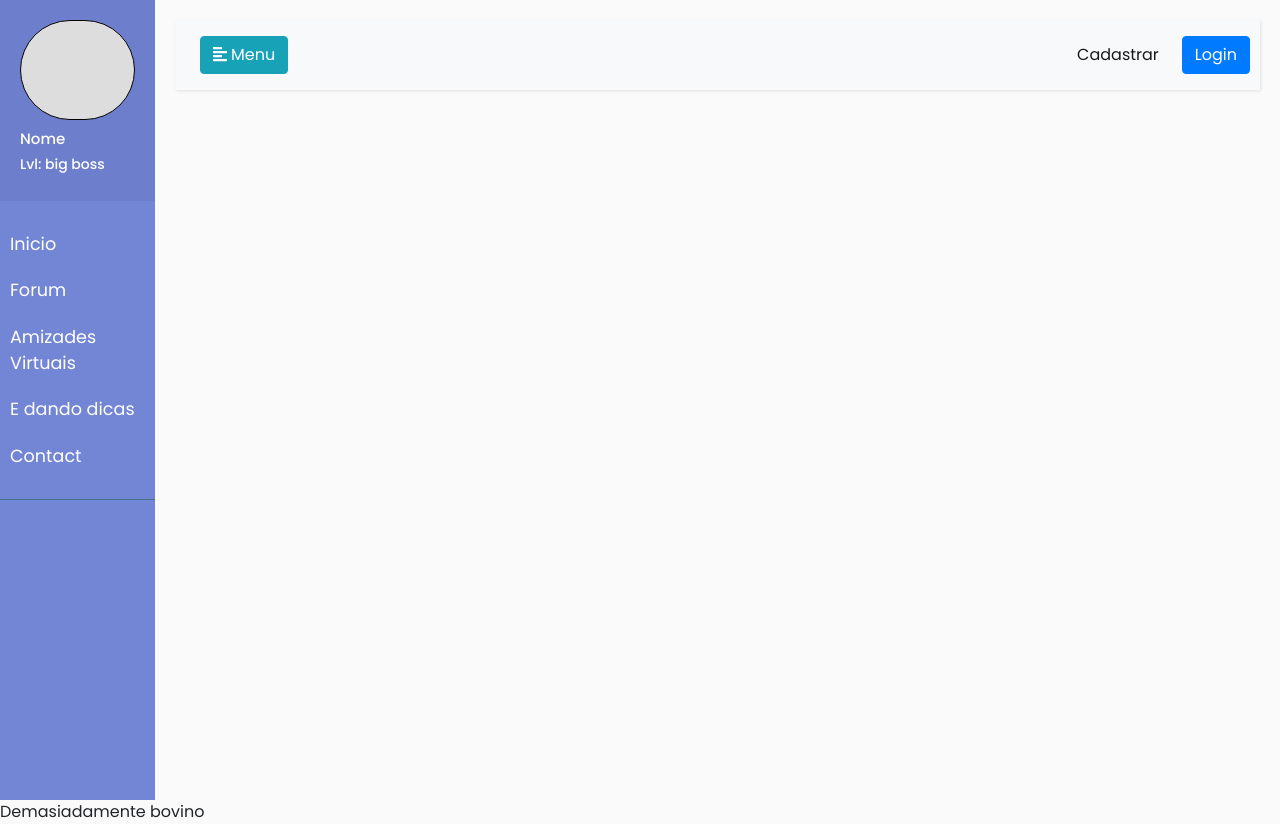
After one commit to pescaecia/All, a PHP site: page /menu/menuAdm.php in a window 1280 px wide. The commit adds this page. Run offline with PHP 8.4, Linux system fonts and the light colour scheme; some libraries are stand-ins or nearby versions.

```diff
--- a/EstiloEtc.css
+++ b/EstiloEtc.css
@@ -168,6 +168,16 @@ a.article:hover {
     }
 }
 
-/* ---------------------------------------------------
-    Cadastrar.php
------------------------------------------------------ */
+#imagem {
+    border: 0.5pt solid black;
+    background-color: #ddd;
+    border-radius: 100px;
+    height: 100px;
+}
+#nome {
+    margin-top: 10px;
+    font-size: 15px;
+}
+#lvl {
+    font-size: 14px;
+}
--- a/Redirecionar.php
+++ b/Redirecionar.php
@@ -2,7 +2,7 @@
 include './Login/Autenticacao.php';
 
     IF(isMyType('A')){
-        echo "homem vinizo fodase";
+        header("Location: menu/menuAdm.php");
     }
     IF(isMyType('U')){
         echo "Vinizo gado";
--- /dev/null
+++ b/menu/menuAdm.php
@@ -0,0 +1,129 @@
+<html>
+    <head>
+        <link rel="stylesheet" href="https://stackpath.bootstrapcdn.com/bootstrap/4.1.0/css/bootstrap.min.css" integrity="sha384-9gVQ4dYFwwWSjIDZnLEWnxCjeSWFphJiwGPXr1jddIhOegiu1FwO5qRGvFXOdJZ4" crossorigin="anonymous">
+        <script defer src="https://use.fontawesome.com/releases/v5.0.13/js/solid.js" integrity="sha384-tzzSw1/Vo+0N5UhStP3bvwWPq+uvzCMfrN1fEFe+xBmv1C/AtVX5K0uZtmcHitFZ" crossorigin="anonymous"></script>
+        <script defer src="https://use.fontawesome.com/releases/v5.0.13/js/fontawesome.js" integrity="sha384-6OIrr52G08NpOFSZdxxz1xdNSndlD4vdcf/q2myIUVO0VsqaGHJsB0RaBE01VTOY" crossorigin="anonymous"></script>
+        <title>Pesca inicial</title>
+        <link rel="stylesheet" type="text/css" href="../EstiloEtc.css">
+
+    </head>
+    <body>
+
+        <div class="wrapper">
+            <!-- Sidebar  -->
+            <nav id="sidebar">
+                <div class="sidebar-header">
+                    <div id="imagem">
+                        <img src="">
+                    </div>
+                    <h3 id="nome">Nome</h3>
+                    <h3 id="lvl">Lvl: big boss</h3>
+                </div>
+                <ul class="list-unstyled components">
+                    <li>
+                        <a href="#">Inicio</a>
+                    </li>
+                    <li>
+                        <a href="#">Forum</a>
+                    </li>
+                    <li>
+                        <a href="#pageSubmenu">Amizades Virtuais</a>
+                    </li>
+                    <li>
+                        <a href="#">E dando dicas</a>
+                    </li>
+                    <li>
+                        <a href="#">Contact</a>
+                    </li>
+                </ul>
+
+            </nav>
+
+            <div id="content">
+
+                <nav class="navbar navbar-expand-lg navbar-light bg-light">
+                    <div class="container-fluid">
+
+                        <button type="button" id="sidebarCollapse" class="btn btn-info">
+                            <i class="fas fa-align-left"></i>
+                            <span>Menu</span>
+                        </button>
+                        <button class="btn btn-dark d-inline-block d-lg-none ml-auto" type="button" data-toggle="collapse" data-target="#navbarSupportedContent" aria-controls="navbarSupportedContent" aria-expanded="false" aria-label="Toggle navigation">
+                            <i class="fas fa-align-justify"></i>
+                        </button>
+
+                        <div class="collapse navbar-collapse" id="navbarSupportedContent">
+                            <ul class="nav navbar-nav ml-auto">
+                                <li class="nav-item active">
+                                    <a class="nav-link" href="Cadastrar.php">Cadastrar</a>
+                                </li>
+                            </ul>
+                        </div>
+                    </div>
+
+<button type="button" class="btn btn-primary" data-toggle="modal" data-target="#ModalLoginForm">
+    Login
+</button>
+
+        <div id="ModalLoginForm" class="modal fade">
+    <div class="modal-dialog" role="document">
+        <div class="modal-content">
+            <div class="modal-header">
+                <h1 class="modal-title">Login</h1>
+            </div>
+            <div class="modal-body">
+                <form role="form" method="POST" action="Login/Logar.php">
+
+                    <div class="form-group">
+                        <label class="control-label">Username</label>
+                        <div>
+                            <input type="text" class="form-control input-lg" name="login">
+                        </div>
+                    </div>
+                    <div class="form-group">
+                        <label class="control-label">Senha</label>
+                        <div>
+                            <input type="password" class="form-control input-lg" name="senha">
+                        </div>
+                    </div>
+                    <div class="form-group">
+                        <div>
+                            <div class="checkbox">
+                                <label>
+                                    <input type="checkbox" name="remember"> Remember Me
+                                </label>
+                            </div>
+                        </div>
+                    </div>
+                    <div class="form-group">
+                        <div>
+                            <button type="submit" class="btn btn-success">Login</button>
+
+                            <a class="btn btn-link" href="">Forgot Your Password?</a>
+                        </div>
+                    </div>
+                </form>
+
+                        </div>
+                    </div>
+                </form>
+            </div>
+        </div><!-- /.modal-content -->
+    </div><!-- /.modal-dialog -->
+</div><!-- /.modal -->
+
+
+        <script src="https://code.jquery.com/jquery-3.3.1.slim.min.js" integrity="sha384-q8i/X+965DzO0rT7abK41JStQIAqVgRVzpbzo5smXKp4YfRvH+8abtTE1Pi6jizo" crossorigin="anonymous"></script>
+        <script src="https://cdnjs.cloudflare.com/ajax/libs/popper.js/1.14.0/umd/popper.min.js" integrity="sha384-cs/chFZiN24E4KMATLdqdvsezGxaGsi4hLGOzlXwp5UZB1LY//20VyM2taTB4QvJ" crossorigin="anonymous"></script>
+        <script src="https://stackpath.bootstrapcdn.com/bootstrap/4.1.0/js/bootstrap.min.js" integrity="sha384-uefMccjFJAIv6A+rW+L4AHf99KvxDjWSu1z9VI8SKNVmz4sk7buKt/6v9KI65qnm" crossorigin="anonymous"></script>
+
+        <script type="text/javascript">
+            $(document).ready(function () {
+                $('#sidebarCollapse').on('click', function () {
+                    $('#sidebar').toggleClass('active');
+                });
+            });
+        </script>
+        <div>Demasiadamente bovino</div>
+</html>
+<?php
```
